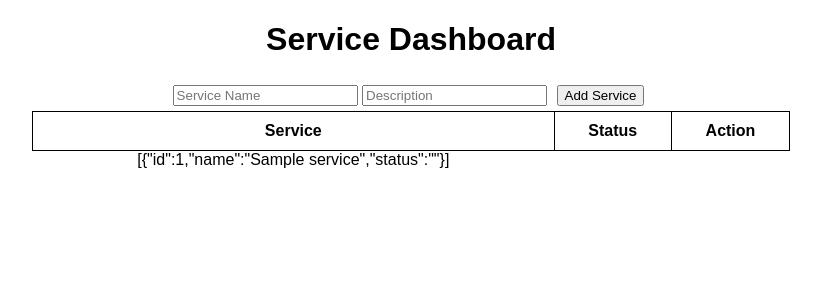
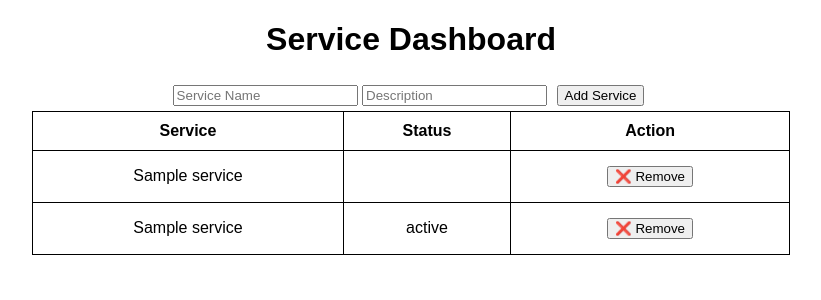
Before and after one commit to Phrendo/systemd-dashboard, a Flask app: page / in a window 1280 px wide. Shown: the top 300 px of the page, without its empty margins (229-1050 px from the left). Run offline with Flask 3, Linux system fonts and the light colour scheme; tables that the repository leaves empty hold one stand-in row (values such as "Sample post"); lists and menus that the app fills with data are empty; some libraries are stand-ins or nearby versions.

Commit message:
updates fromatting

```diff
--- a/app.py
+++ b/app.py
@@ -1,6 +1,6 @@
 import subprocess
 from datetime import datetime, timezone
-from flask import Flask, render_template, request, jsonify
+from flask import Flask, render_template, request, jsonify, render_template_string
 from flask_sqlalchemy import SQLAlchemy
 from models import db, Service
 
@@ -24,18 +24,34 @@ def index():
     services = Service.query.all()
     return render_template("index.html", services=services)
 
+from flask import render_template_string  # Import for inline template rendering
+
 @app.route("/status")
 def status():
-    """Return service statuses as JSON."""
     services = Service.query.all()
-    data = []
+
+    # Update statuses before returning
     for service in services:
         service.status = get_service_status(service.name)
         service.last_checked = datetime.now(timezone.utc)
+    db.session.commit()
 
-        db.session.commit()
-        data.append({"id": service.id, "name": service.name, "status": service.status})
-    return jsonify(data)
+    return render_template_string(
+        "{% for service in services %}"
+        "<tr>"
+        "    <td>{{ service.name }}</td>"
+        "    <td class='{{ service.status }}'>{{ service.status }}</td>"
+        "    <td>"
+        "        <button hx-delete='/delete_service/{{ service.id }}' "
+        "                hx-target='#service-{{ service.id }}' "
+        "                hx-swap='outerHTML'>❌ Remove</button>"
+        "    </td>"
+        "</tr>"
+        "{% endfor %}",
+        services=services
+    )
+
+
 
 @app.route("/add_service", methods=["POST"])
 def add_service():
--- a/templates/index.html
+++ b/templates/index.html
@@ -68,6 +68,18 @@
             </tr>
             {% endfor %}
         </tbody>
+            {% for service in services %}
+            <tr id="service-{{ service.id }}">
+                <td>{{ service.name }}</td>
+                <td class="{{ service.status }}">{{ service.status }}</td>
+                <td>
+                    <button hx-delete="/delete_service/{{ service.id }}"
+                            hx-target="#service-{{ service.id }}"
+                            hx-swap="outerHTML">❌ Remove</button>
+                </td>
+            </tr>
+            {% endfor %}
+        </tbody>
     </table>
 </body>
 </html>
```
